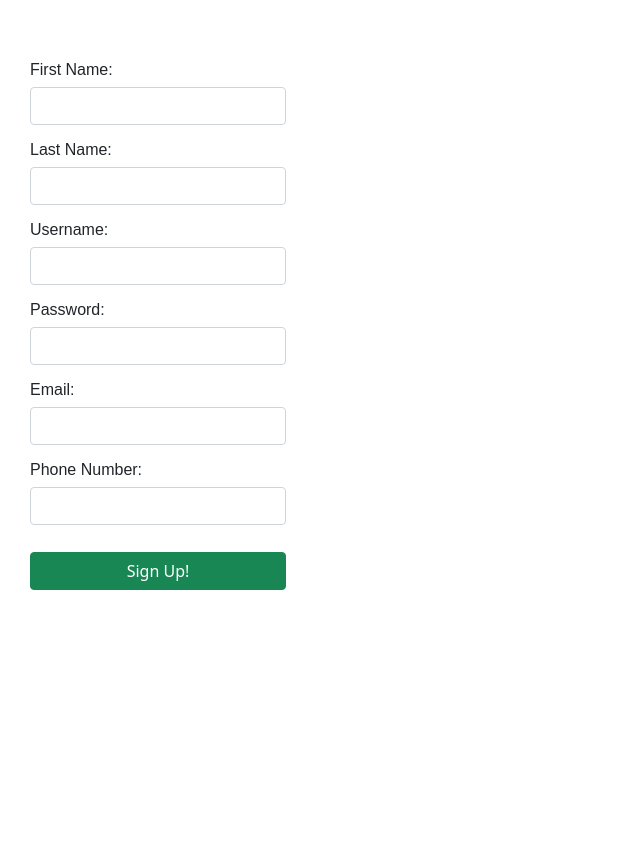
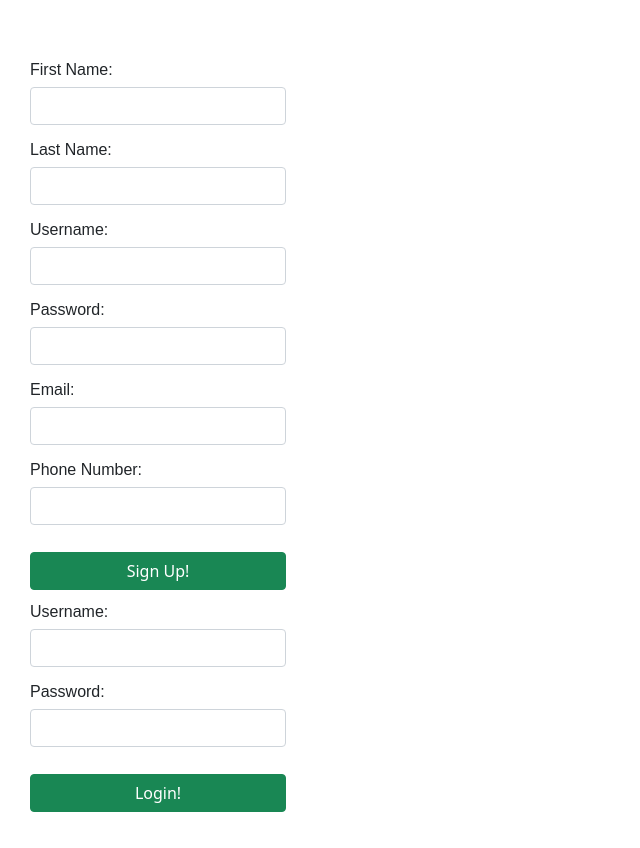
Before and after one commit to mike-peterson04/ecommerce_fe, a React (Create React App) app: page / in a window 1280 px wide. Shown: the whole page, without its empty margins (0-640 px from the left). Built offline with nearby package versions, Linux system fonts and the light colour scheme.

Commit message:
added login component and login functionality. JWT token is saved in localStorage as 'token'

```diff
--- /dev/null
+++ b/src/components/LoginForm/loginForm.css
@@ -0,0 +1,13 @@
+.form {
+    width: 100%;
+}
+
+.form label {
+    margin-top: 10px;
+    margin-bottom: 5px;
+    font-family: Arial, Helvetica, sans-serif;
+}
+
+.form input {
+    margin-bottom: 3px;
+}
--- /dev/null
+++ b/src/components/LoginForm/loginForm.jsx
@@ -0,0 +1,36 @@
+import React from 'react';
+import useCustomForm from '../CustomHooks/useCustomForm';
+import './loginForm.css';
+
+
+const LoginForm = (props) => {
+    const Submittal = () => {
+        const userLogin = {
+            username: inputs.userName,
+            password: inputs.password,
+        }
+        console.log("Welcome Back!", userLogin);
+        props.loginUser(userLogin);
+    }
+
+    const {inputs, handleChange, handleSubmit} = useCustomForm(Submittal);
+
+    return (
+        <div className="form">
+            <form onSubmit = {handleSubmit} >
+                <div className="form-group d-flex flex-column">
+                    <label htmlFor="userName">Username: </label>
+                    <input className="form-rounded form-control" type="text" name="userName" onChange={handleChange} value={inputs.userName} spellCheck="false"/>
+
+                    <label htmlFor="password">Password: </label>
+                    <input className="form-rounded form-control" type="text" name="password" onChange={handleChange} value={inputs.password} spellCheck="false"/>
+
+                    <br/>
+                    <button className="btn btn-success" type="submit">Login!</button>
+                </div>
+            </form>
+        </div>
+    )
+}
+
+export default LoginForm;
--- a/src/components/app.jsx
+++ b/src/components/app.jsx
@@ -3,6 +3,7 @@ import axios from 'axios';
 import 'bootstrap/dist/css/bootstrap.css';
 import './app.css';
 import RegForm from './RegForm/regForm';
+import LoginForm from './LoginForm/loginForm';
 
 class App extends Component {
     constructor(props) {
@@ -24,11 +25,27 @@ class App extends Component {
         }
     }
 
+    loginUser = async(userLogin) =>  {
+        console.log("passed login param", userLogin)
+        try{
+            let {data} = await axios.post('https://localhost:44394/api/authentication/login/', userLogin);
+            console.log('Logged in User', data);
+            localStorage.setItem('token', data.token);
+            // These two lines are for reference and can be removed later
+            const tokenFromStorage = localStorage.getItem('token');
+            console.log(tokenFromStorage);
+        }
+        catch(error){
+            alert(`Whoops! ${error}. Looks like we're having some technical difficulties. Try again later!`);
+        }
+    }
+
     render() {
         return (
             <div className="container-fluid">
                 <div className = "reg-form-wrapper my-5">
                     <RegForm registerUser={(regUser) => this.registerUser(regUser)}/>
+                    <LoginForm loginUser={(loginUser) => this.loginUser(loginUser)}/>
                 </div>
             </div>
         )
```
Also changed, not shown: 1 other file (tests, documents, lock files or other folders).
